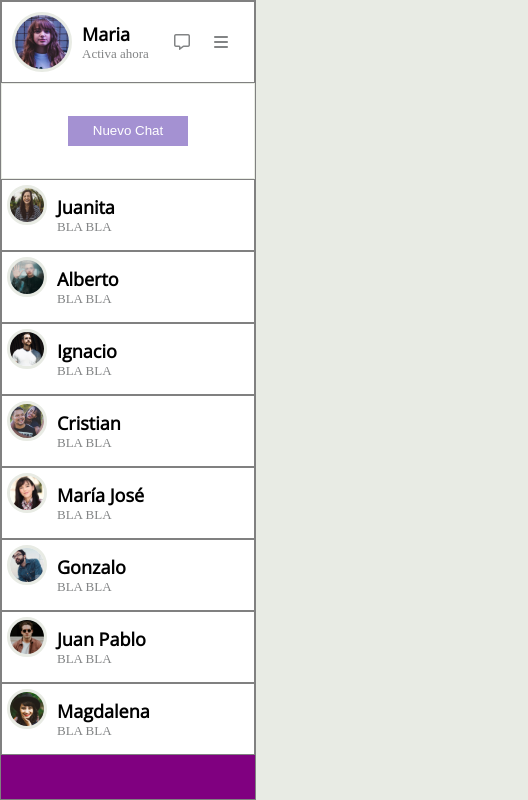
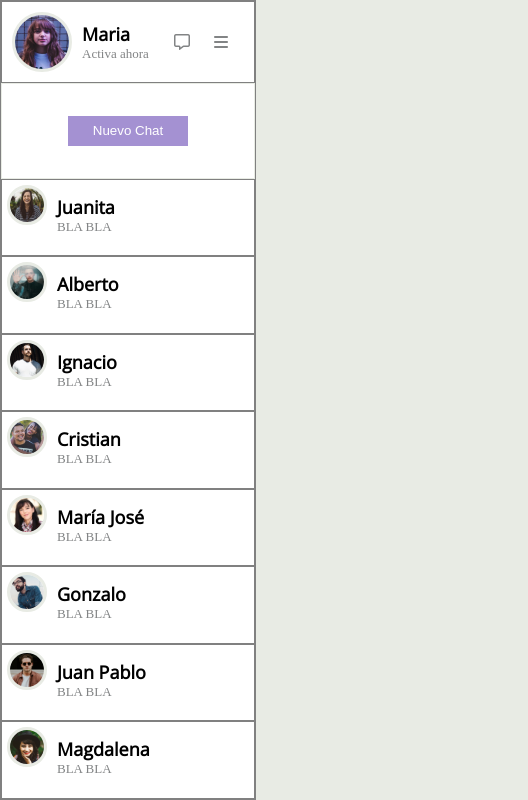
Before and after one commit to AlonsoMaurer/DesafioFlexbox-AM, a plain HTML site: page index.html in a window 1280 px wide. Shown: the full height of the page, 0-528 px from the left. Drawn offline with nearby package versions, Linux system fonts and the light colour scheme.

Commit message:
Version2

```diff
--- a/assets/css/styles.css
+++ b/assets/css/styles.css
@@ -109,7 +109,7 @@
 
 .caja{
     display: flex;
-    /* flex: 0 0 8.5%; */
+    flex: 1 1 0;
     /* flex-basis: 10%; */
     padding: 5px;
     background-color: #fff;
```
